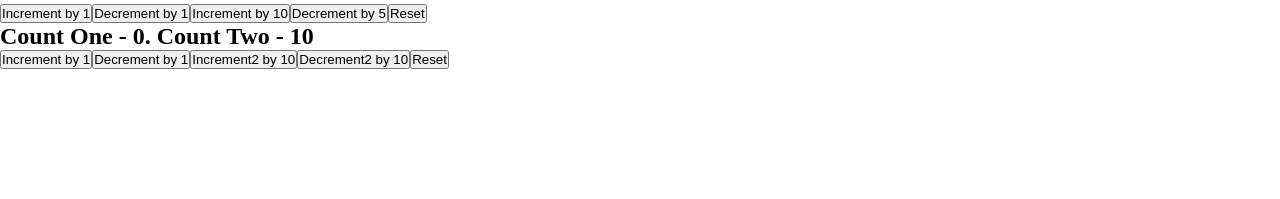
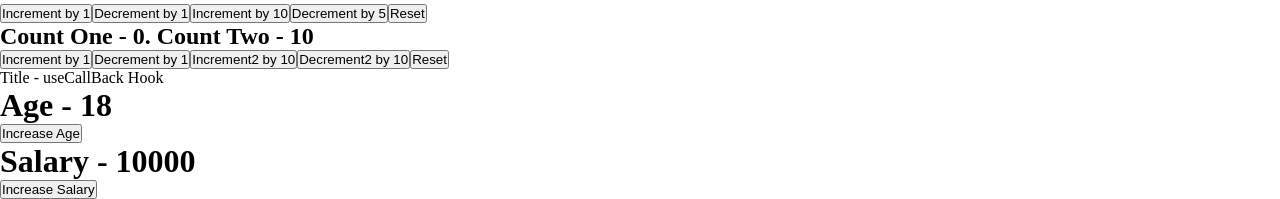
Before and after one commit to Signor1/react-tutorlals-octoberSet2023, a React (Vite) app: page / in a window 1280 px wide. Shown: the part 3074-3273 px from the top of the page. Before the commit the page ends 3143 px from the top, so only its background shows below. Built offline with nearby package versions, Linux system fonts and the light colour scheme; no server answers.

Commit message:
lesson: taught useCallback hook

```diff
--- a/src/App.jsx
+++ b/src/App.jsx
@@ -21,6 +21,7 @@ import { data } from "./components/hooks/context/data";
 import ReduceOne from "./components/hooks/reducer/ReduceOne";
 import ReduceTwo from "./components/hooks/reducer/ReduceTwo";
 import ReduceThree from "./components/hooks/reducer/ReduceThree";
+import Container from "./components/hooks/callback/Container";
 
 //useContext example
 export const User = createContext()
@@ -60,6 +61,9 @@ const App = () => {
         <ReduceOne />
         <ReduceTwo />
         <ReduceThree />
+
+        {/* useCallback */}
+        <Container />
       </>
     </User.Provider>
 
--- /dev/null
+++ b/src/components/hooks/callback/Button.jsx
@@ -0,0 +1,12 @@
+import React from "react"
+
+
+
+const Button = ({ handleClick, children }) => {
+    console.log('clicked button' + children)
+    return (
+        <button onClick={handleClick}>{children}</button>
+    )
+}
+
+export default React.memo(Button)
--- /dev/null
+++ b/src/components/hooks/callback/Container.jsx
@@ -0,0 +1,30 @@
+import { useState, useCallback } from "react"
+import Title from "./Title"
+import Count from "./Count"
+import Button from "./Button"
+
+
+const Container = () => {
+    const [age, setAge] = useState(18)
+    const [salary, setSalary] = useState(10000)
+
+    const incrementAge = useCallback(() => {
+        setAge(age + 1)
+    }, [age])
+
+    const incrementSalary = useCallback(() => {
+        setSalary(salary + 5000)
+    }, [salary])
+
+    return (
+        <div>
+            <Title />
+            <Count title="Age" count={age} />
+            <Button handleClick={incrementAge}>Increase Age</Button>
+            <Count title="Salary" count={salary} />
+            <Button handleClick={incrementSalary}>Increase Salary</Button>
+        </div>
+    )
+}
+
+export default Container
--- /dev/null
+++ b/src/components/hooks/callback/Count.jsx
@@ -0,0 +1,13 @@
+import React from "react"
+
+
+const Count = ({ title, count }) => {
+    console.log('rendering' + title)
+    return (
+        <div>
+            <h1>{title} - {count}</h1>
+        </div>
+    )
+}
+
+export default React.memo(Count)
--- /dev/null
+++ b/src/components/hooks/callback/Title.jsx
@@ -0,0 +1,11 @@
+import React from "react"
+
+
+const Title = () => {
+    console.log('rendering title')
+    return (
+        <div>Title - useCallBack Hook</div>
+    )
+}
+
+export default React.memo(Title)
```
